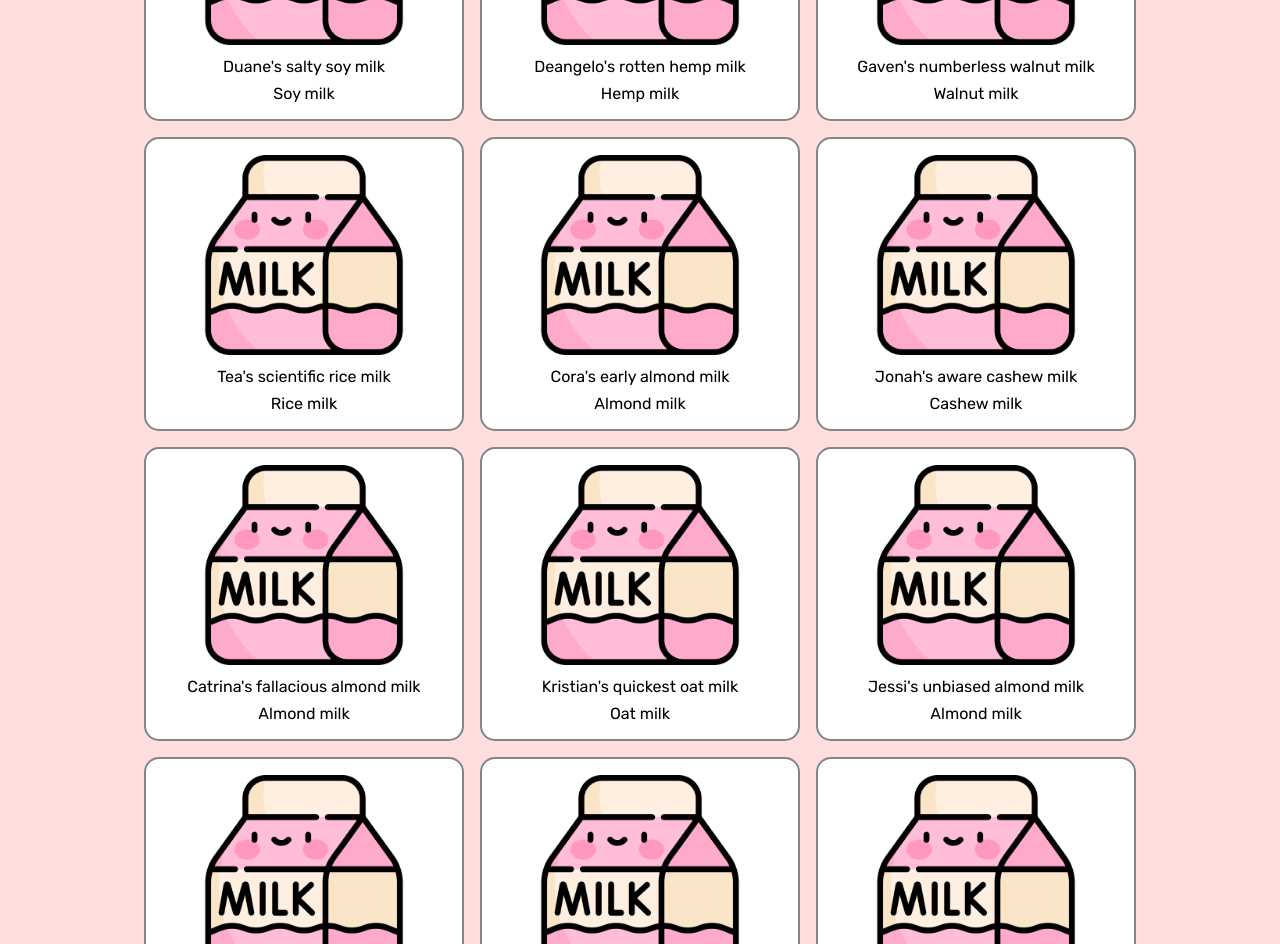
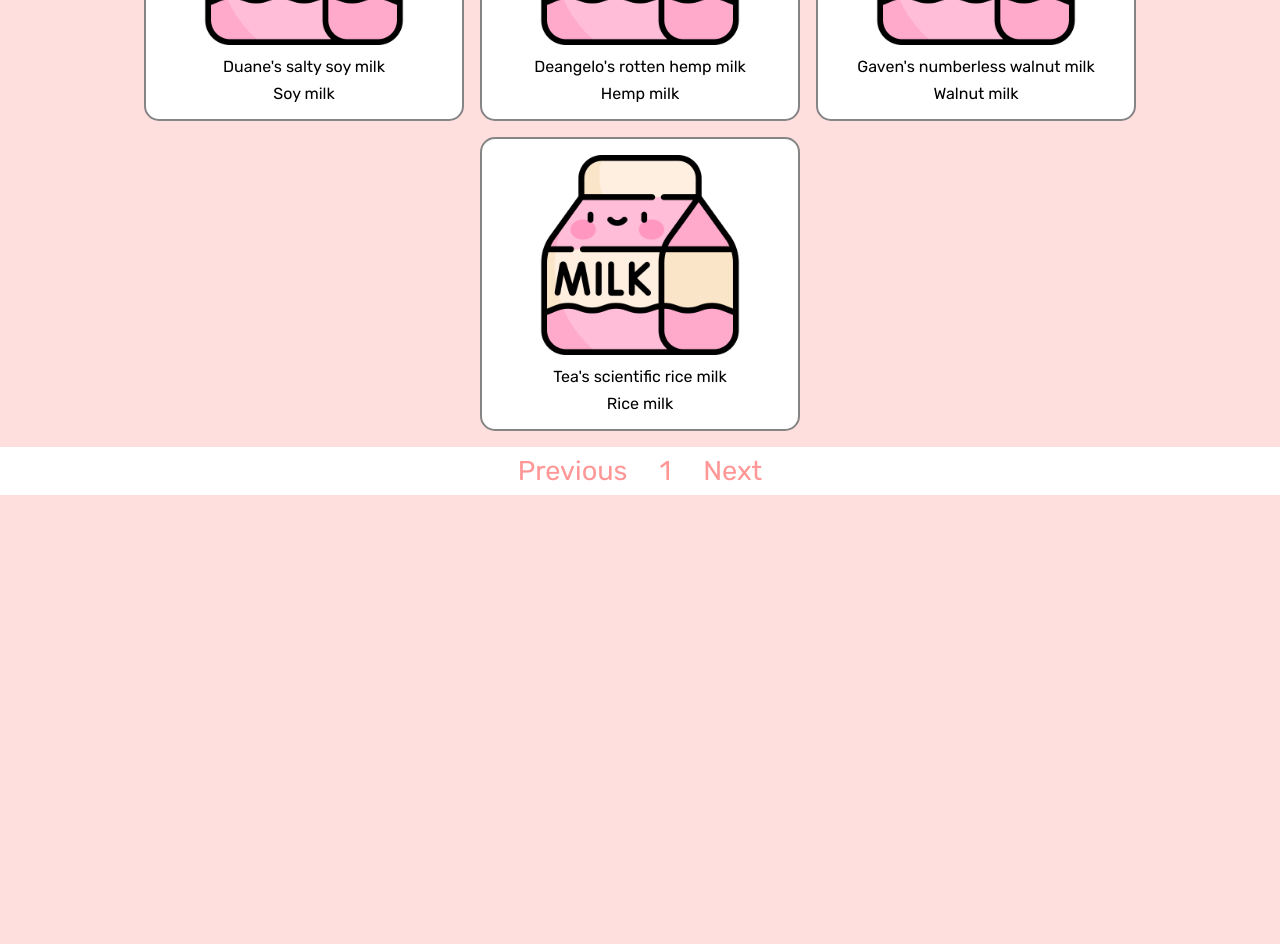
Before and after one commit to Mashidzasupergirl/Milk-app, a React (Vite) app in the folder vite-milk-app/: page / in a window 1280 px wide. Shown: the part 860-1804 px from the top of the page. After the commit the page ends 1355 px from the top, so only its background shows below. Built offline with nearby package versions, Linux system fonts and the light colour scheme.

Commit message:
pagination

```diff
--- a/vite-milk-app/src/App.css
+++ b/vite-milk-app/src/App.css
@@ -5,6 +5,19 @@
   padding: 0;
   box-sizing: border-box;
   font-family: 'Rubik', sans-serif;
+}
+ul li {
+  margin: 0;
+  padding: 0;
+  text-indent: 0;
+  list-style-type: 0;
+  list-style-type: none;
+}
+
+a {
+  text-decoration: none;
+  cursor: pointer;
+  color: #ffffff;
 }
 body {
   margin: 0;
@@ -55,7 +68,6 @@ body {
   padding: 0.5rem;
 }
 .product-card {
-
   border: rgb(133, 133, 133) solid 2px;
   border-radius: 15px;
   margin: 0.5rem;
@@ -70,3 +82,22 @@ body {
 .product-card p{
   margin-top: 0.5rem;
 }
+
+.pagination {
+  display: flex;
+  flex-direction: row;
+  justify-content: center;
+  align-items: center;
+}
+.page-item {
+  color:#ff9797;
+  font-size: 1.7rem;
+}
+.page-link {
+  color: #ff9797;
+  margin: 0 2rem;
+}
+.page-link:hover {
+  text-shadow: -1px 0px 2px rgb(255, 156, 156);
+  cursor: pointer;
+}
--- a/vite-milk-app/src/components/Home.tsx
+++ b/vite-milk-app/src/components/Home.tsx
@@ -1,19 +1,39 @@
 import React, { useEffect, useState } from 'react';
 import oneProduct from '../interfaces/one-product';
-import ProductCard from './ProductCard'
+import ProductCard from './ProductCard';
+import paginationInterface from '../interfaces/pagination-interface';
+import Pagination from './Pagination';
 
 function Home() {
     const [data, setData] = useState<oneProduct[]>([]);
+    const [currentPage, setCurrentPage] = useState<paginationInterface["currentPage"]>(1);
+    const [recordsPerPage] = useState(10);
+    const [nPages, setNPages] = useState<paginationInterface["nPages"]>(0);
+    const indexOfLastRecord = currentPage * recordsPerPage;
+    const indexOfFirstRecord = indexOfLastRecord - recordsPerPage;
 
     useEffect(() => {
       setData(mockData);
     }, [])
 
-    return <div className='product-gallery'>
-        {
-            data.map(oneProduct => <ProductCard name={oneProduct.name} type={oneProduct.type} storage={oneProduct.storage} id={oneProduct.id}></ProductCard>)
-        }
+    useEffect(() => {
+        setNPages(Math.ceil((mockData.length / recordsPerPage)));
+      }, [])
+
+      const currentPageData = data.slice(indexOfFirstRecord, indexOfLastRecord);
+
+
+      const paginationProps = {
+        currentPage: currentPage,
+        nPages: nPages,
+        setCurrentPage: setCurrentPage
+      }
+
+    return <><div className='product-gallery'>
+        {currentPageData.map(oneProduct => <ProductCard name={oneProduct.name} type={oneProduct.type} storage={oneProduct.storage} id={oneProduct.id}></ProductCard>)}
     </div>
+    <Pagination {...paginationProps} />
+    </>
 }
 
 export default Home;
--- /dev/null
+++ b/vite-milk-app/src/components/Pagination.tsx
@@ -0,0 +1,36 @@
+import React from 'react';
+import paginationInterface from '../interfaces/pagination-interface';
+
+export default function Pagination(props: paginationInterface) {
+
+    const nPages = props.nPages;
+    const currentPage = props.currentPage;
+    const setCurrentPage = props.setCurrentPage;
+    const nextPage = () => {
+        if (currentPage !== nPages)
+            setCurrentPage(currentPage + 1)
+    }
+    const prevPage = () => {
+        if (currentPage !== 1)
+            setCurrentPage(currentPage - 1)
+    }
+
+    return (
+        <nav>
+            <ul className="pagination">
+                <li className="page-item">
+                    <div className="page-link pointer"
+                        onClick={prevPage} >
+                        Previous
+                    </div>
+                </li>
+                <li className="page-item">{currentPage}</li>
+                <li className="page-item pointer">
+                    <div className="page-link"
+                        onClick={nextPage}>
+                        Next</div>
+                </li>
+            </ul>
+        </nav>
+    )
+}
--- a/vite-milk-app/src/components/ProductCard.tsx
+++ b/vite-milk-app/src/components/ProductCard.tsx
@@ -1,12 +1,9 @@
 import React from 'react'
 import oneProduct from '../interfaces/one-product'
 
-type Props = {}
-
 const ProductCard = (data: oneProduct) => {
-    console.log(data)
   return (
-    <div className='product-card'>
+    <div className='product-card' >
         <img src="./public/milk.png" alt="Milk pic" width="200" height="200"></img>
         <p>{data.name}</p>
         <p>{data.type}</p>
--- /dev/null
+++ b/vite-milk-app/src/interfaces/pagination-interface.tsx
@@ -0,0 +1,7 @@
+interface paginationInterface {
+    nPages: number,
+    currentPage: number,
+    setCurrentPage: Function
+}
+
+export default paginationInterface;
```
